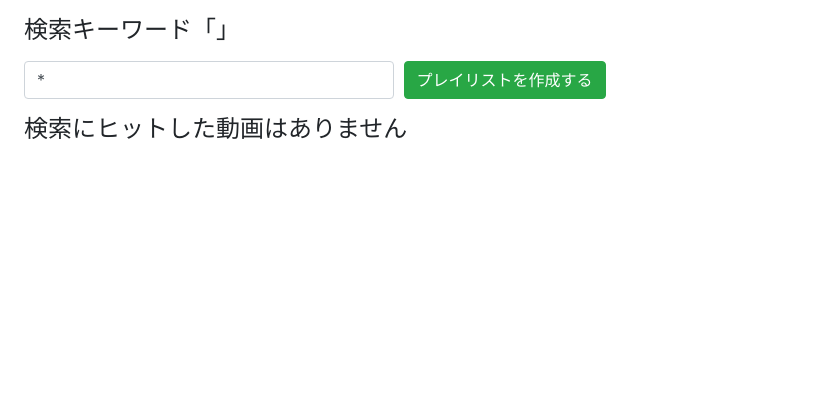
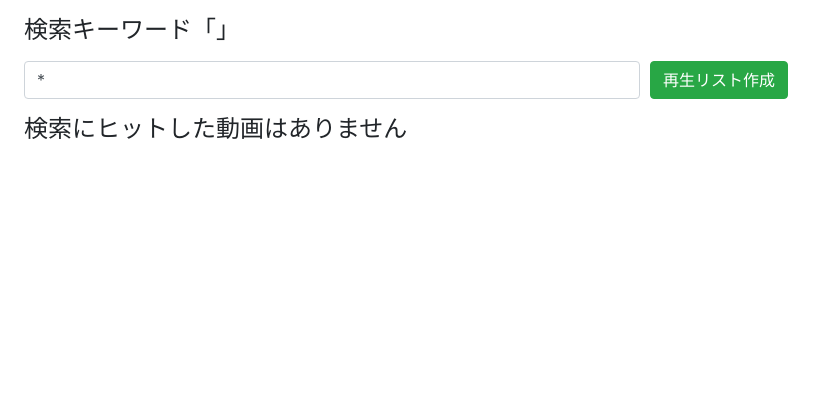
Before and after one commit to hirolibe/django-get-chapter, a Django app: template app/templates/app/keyword.html in a window 1280 px wide. Shown: the top 420 px of the page, without its empty margins (0-827 px from the left). Run offline with Django 4.2, Linux system fonts and the light colour scheme; the template is opened without the code that fills it: values that come from a table or form of the project are taken from there, others are empty; some libraries are stand-ins or nearby versions.

Commit message:
layout change

```diff
--- a/app/templates/app/keyword.html
+++ b/app/templates/app/keyword.html
@@ -11,8 +11,8 @@
       <input type="text" class="form-control" style="display: none;" value="{{ form.search_start.value }}">
       <input type="text" class="form-control" style="display: none;" value="{{ form.search_end.value }}">
       <div class="mb-3" style="display: flex;">
-        <input type="text" class="form-control" value="{{ form.my_channel_id.value }}" placeholder="自分のチャンネルID" style="line-height: 38px; width: 30%; margin-right: 10px;">
-        <button class="btn btn-success" type="submit">プレイリストを作成する</button>
+        <input type="text" class="form-control" value="{{ form.my_channel_id.value }}" placeholder="チャンネルID" style="line-height: 38px; width: 50%; margin-right: 10px;">
+        <button class="btn btn-success" type="submit">再生リスト作成</button>
       </div>
     </form>
   </div>
```
Also changed, not shown: app/templates/app/index.html (+4 -4 lines).
